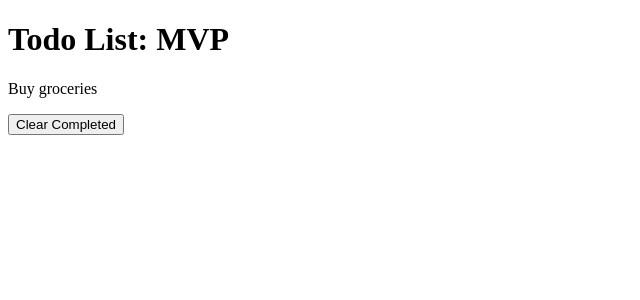
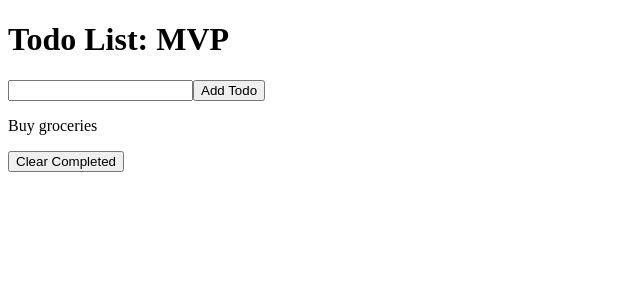
Before and after one commit to maribelcuales/React-Todo-Project, a React (Create React App) app: page / in a window 1280 px wide. Shown: the top 300 px of the page, without its empty margins (0-640 px from the left). Built offline with nearby package versions, Linux system fonts and the light colour scheme; the HTML template or start-up script is replaced by a standard one.

Commit message:
Added handleChanges event handler to update state from new values in input.

```diff
--- a/src/App.js
+++ b/src/App.js
@@ -25,7 +25,7 @@ class App extends React.Component {
       <div>
         <div>
           <h1>Todo List: MVP</h1>
-          {/* <TodoForm />  */}
+          <TodoForm />
         </div>
           <TodoList
             todoItems={this.state.todoItems}
--- a/src/components/TodoForm.js
+++ b/src/components/TodoForm.js
@@ -7,6 +7,11 @@ class TodoForm extends React.Component {
       todoItem: ""
     };
   }
+
+  handleChanges = e => {
+    e.preventDefault();
+    this.setState({ [e.target.name]: e.target.value });
+  };
 
   render() {
     return (
```
